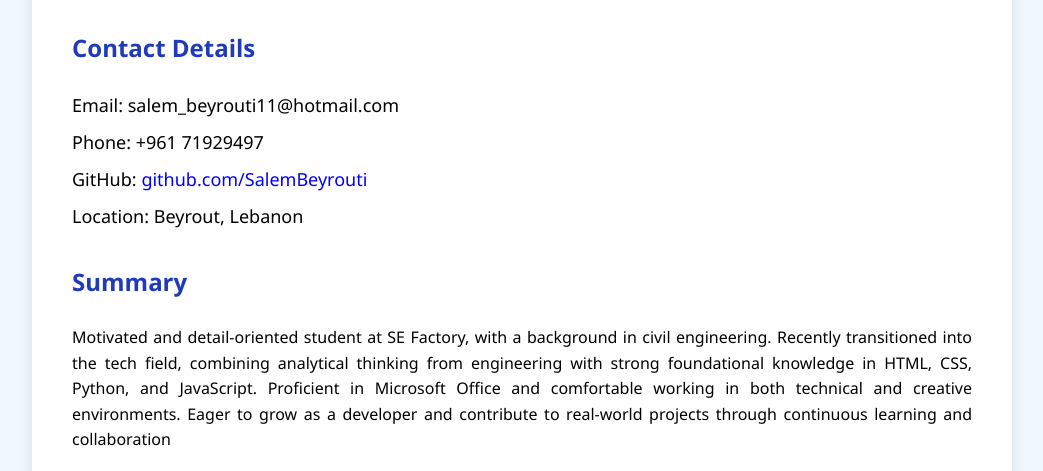
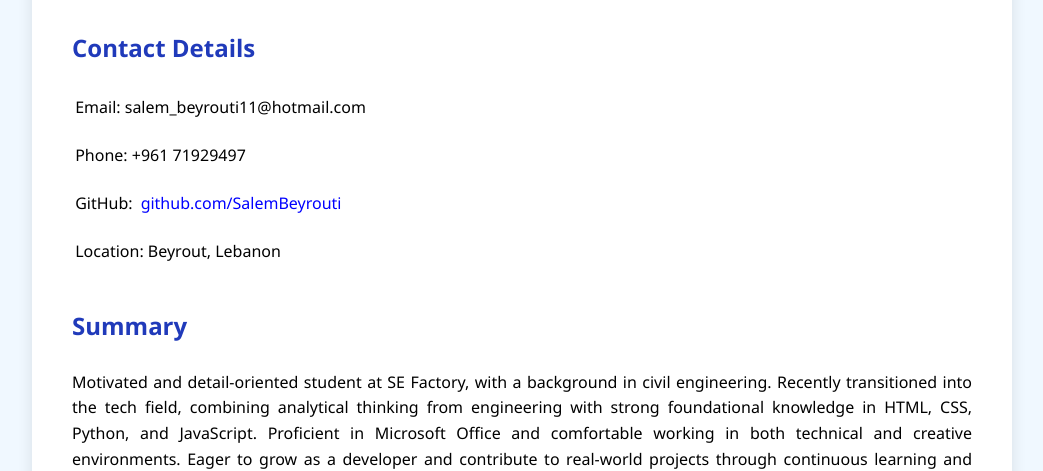
Before and after one commit to SalemBeyrouti/salem-beyrouti-cv, a plain HTML site: page index.html in a window 1280 px wide. Shown: the part 330-801 px from the top of the page, without its empty margins (118-1161 px from the left). Drawn offline with Linux system fonts and the light colour scheme.

Commit message:
Fixed errors in contact details

```diff
--- a/style.css
+++ b/style.css
@@ -86,25 +86,28 @@ h3 {
 
 .contact ul {
 
-    list-style: circle;
+    display: grid;
+    gap: 0.5rem;
     padding: 0;
-    display: contents;
-    flex-wrap: wrap;
-    gap: 1.5rem;
+    list-style: none;
+    width: 100%;
+
 }
 
 .contact li {
     display: flex;
     align-items: center;
-    text-justify: inter-word;
-    font-size: large;
-    gap: 0.3rem;
-    flex-wrap:wrap;
+    gap: 0.5rem;
+    padding: 0.2rem;
+    border-radius: 4px;
+    word-break: break-word;
+    font-size: clamp(0.9rem, 2vw, 1rem);
 }
 
 .contact a {
     color: blue;
     text-decoration: none;
+    overflow-wrap: anywhere;
 
 }
 
```
